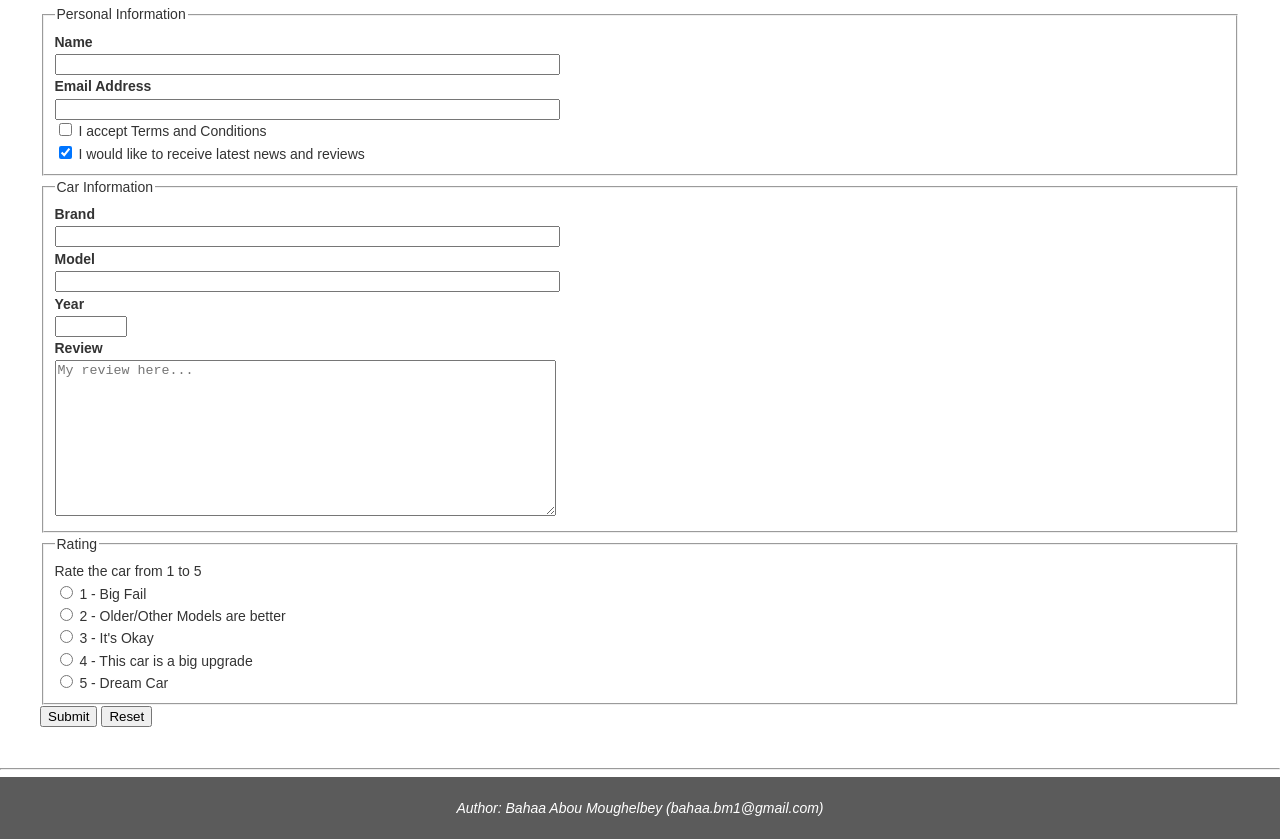
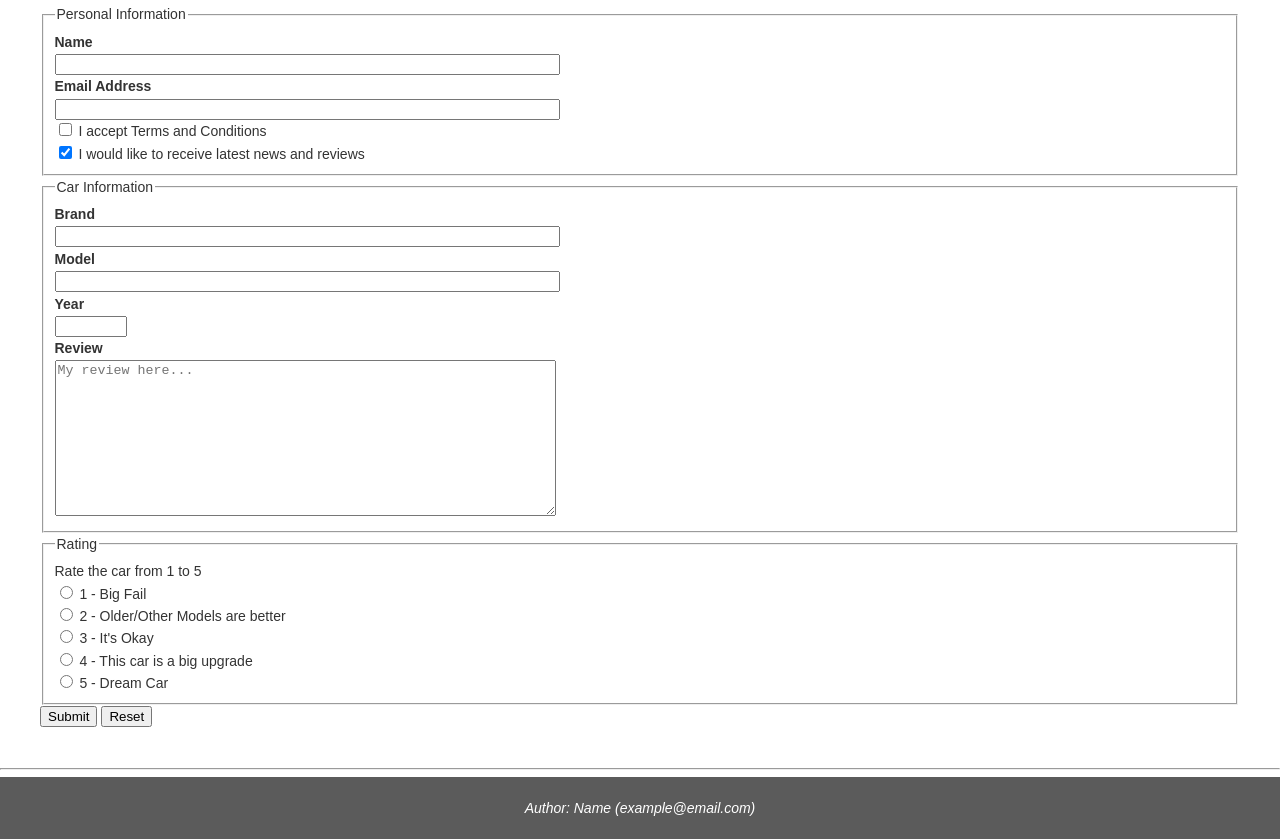
Before and after one commit to alex-abm/E-Garage, a plain HTML site: page form.html in a window 1280 px wide. Shown: the part 334-1173 px from the top of the page. Drawn offline with Linux system fonts and the light colour scheme; files that its build step writes are made by us from their sources.

Commit message:
form.html

```diff
--- a/form.html
+++ b/form.html
@@ -24,7 +24,7 @@
         </div>
     </header>
     <main>
-        <form action="mailto:eyejb2@inf.elte.hu" method="post" enctype="text/plain">
+        <form action="mailto:example@email.com" method="post" enctype="text/plain">
             <fieldset>
                 <legend>Personal Information</legend>
                 <label for="Name"><strong>Name</strong></label><br>
@@ -79,7 +79,7 @@
     <hr>
     <footer>
         <address>
-            <p>Author: Bahaa Abou Moughelbey (<a href="mailto:bahaa.bm1@gmail.com">bahaa.bm1@gmail.com</a>)</p>
+            <p>Author: Name (<a href="mailto:example@email.com">example@email.com</a>)</p>
         </address>
     </footer>
 </body>
```
